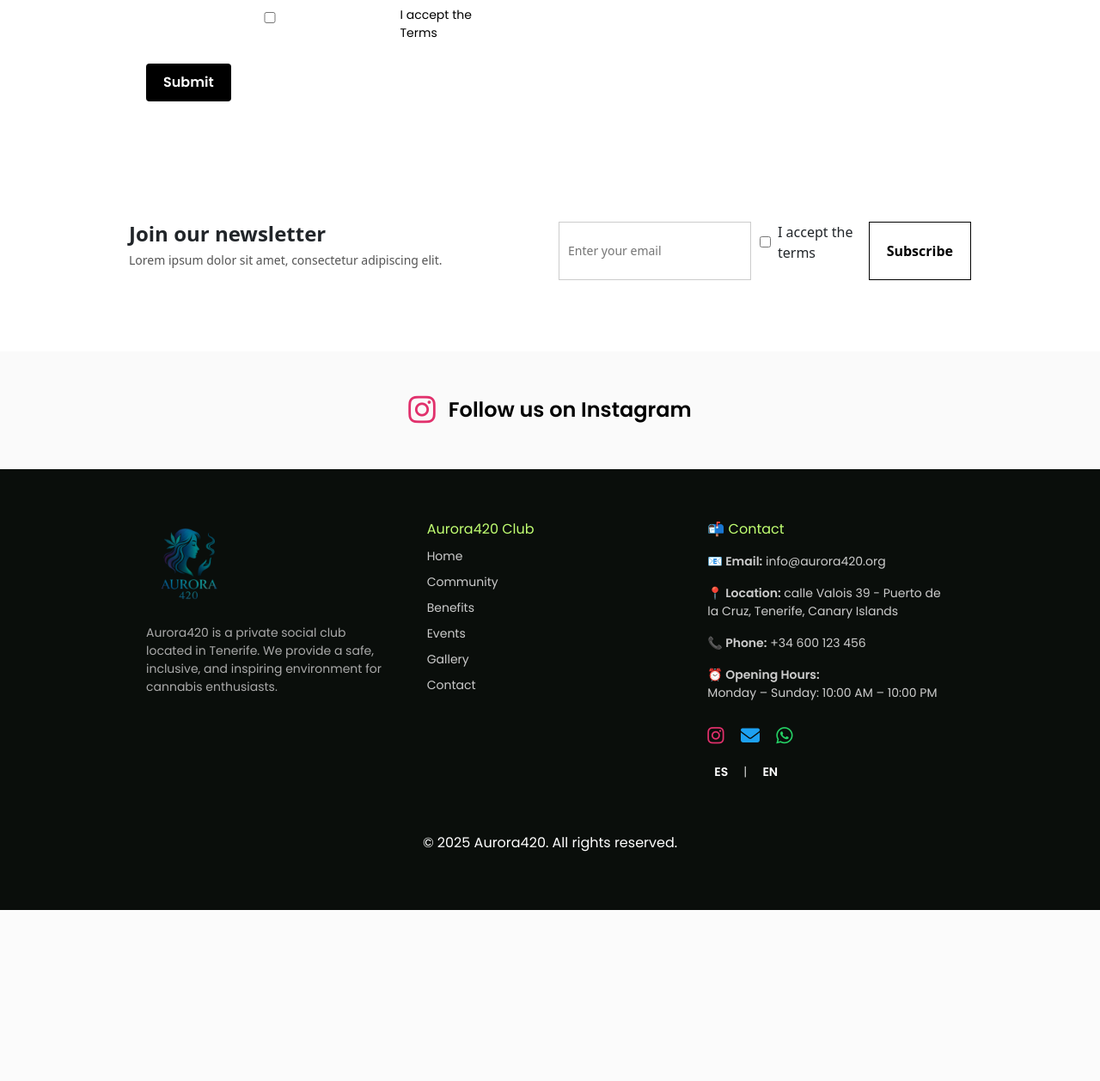
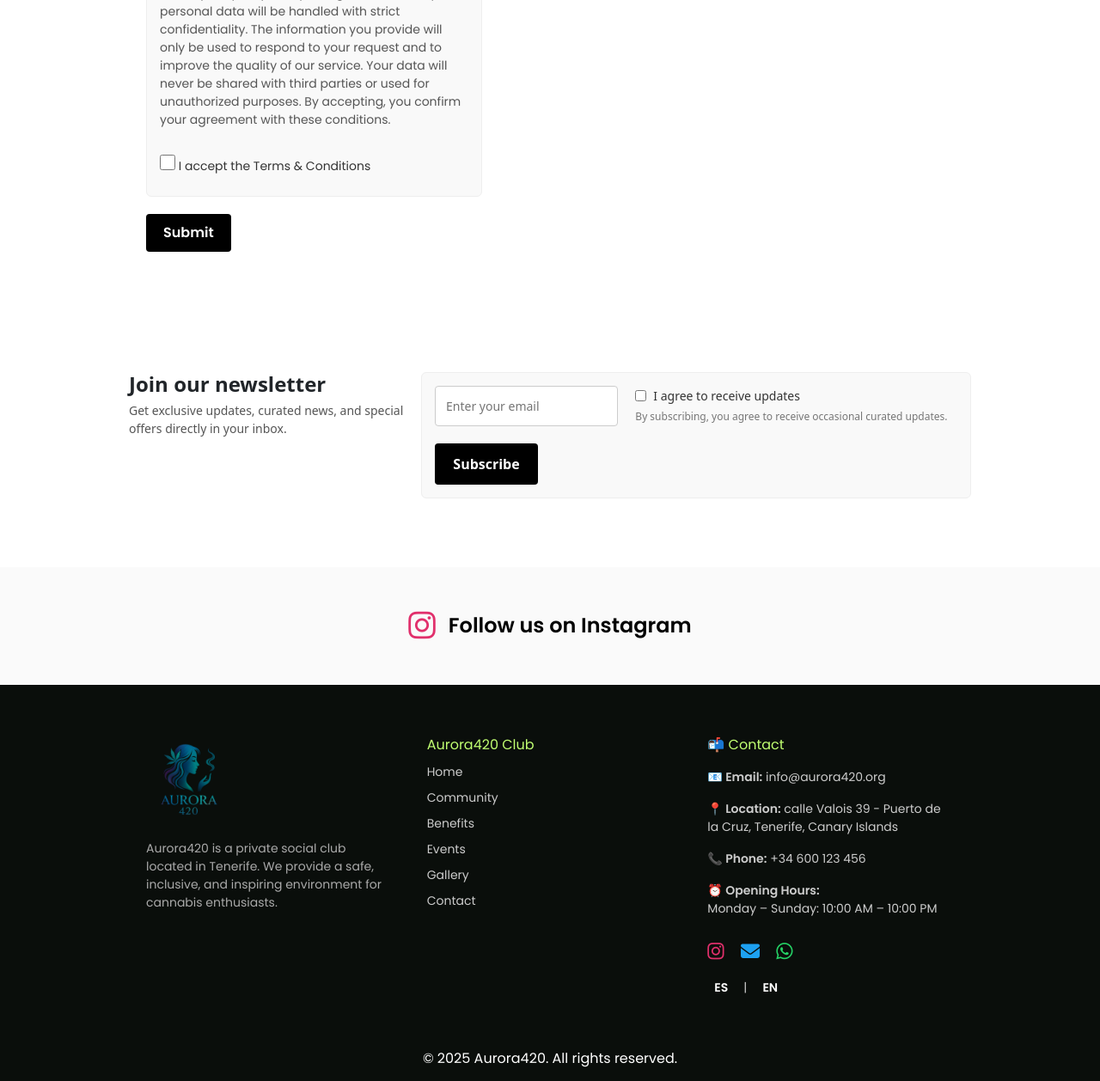
Before and after one commit to Aurora-Social/aurora420, a Django app: page /en/ in a window 1280 px wide. Shown: the part 5242-6500 px from the top of the page at 86% size. Before the commit the page ends 6301 px from the top, so only its background shows below. Run offline with Django 4.2, Linux system fonts and the light colour scheme; some libraries are stand-ins or nearby versions.

Commit message:
checkbox duzenlendi

```diff
--- a/core/templates/index.html
+++ b/core/templates/index.html
@@ -11,7 +11,7 @@
 
     <!-- Logo ortada -->
     <div class="hero-logo" data-aos="fade-up">
-        <img src="{% static 'images/1.png' %}" alt="Logo">
+        <img src="{% static 'images/12.png' %}" alt="Logo">
     </div>
 
     <!-- Yazı + Buton -->
@@ -245,7 +245,6 @@
     <!-- SOL: Form Alanı -->
     <div class="contact-form">
       <h2>Contact us</h2>
-      <p>Lorem ipsum dolor sit amet, consectetur adipiscing elit.</p>
       <form method="POST" action="{% url 'contact_submit' %}">
         {% csrf_token %}
 
@@ -258,9 +257,17 @@
         <label for="message">Message</label>
         <textarea id="message" name="message" rows="5" placeholder="Type your message..." required></textarea>
 
-        <div class="checkbox-group">
-          <input type="checkbox" id="terms" required />
-          <label for="terms">I accept the Terms</label>
+        <div class="checkbox-block">
+            <p class="checkbox-info">
+                We respect your privacy and guarantee that your personal data will be handled with strict confidentiality.
+                The information you provide will only be used to respond to your request and to improve the quality of our service.
+                Your data will never be shared with third parties or used for unauthorized purposes.
+                By accepting, you confirm your agreement with these conditions.
+            </p>
+            <label class="checkbox-label">
+                <input type="checkbox" name="terms" required>
+                <span>I accept the Terms & Conditions</span>
+            </label>
         </div>
 
         <button type="submit">Submit</button>
@@ -275,25 +282,36 @@
   </div>
 </section>
 
-<!-- ✨ Newsletter artık ayrı blok olarak altta -->
 <div class="newsletter">
   <div class="newsletter-text">
     <h4>Join our newsletter</h4>
-    <p>Lorem ipsum dolor sit amet, consectetur adipiscing elit.</p>
+    <p>Get exclusive updates, curated news, and special offers directly in your inbox.</p>
   </div>
 
   <form class="newsletter-form" method="POST" action="{% url 'subscribe' %}">
     {% csrf_token %}
-    <input type="email" name="email" placeholder="Enter your email" required />
 
-    <div class="checkbox-group">
-      <input type="checkbox" id="accept_news" required />
-      <label for="accept_news">I accept the terms</label>
+    <div class="newsletter-row">
+      <!-- Email input -->
+      <input type="email" name="email" placeholder="Enter your email" required />
+
+      <!-- Checkbox + kısa açıklama -->
+      <div class="newsletter-consent">
+        <label>
+          <input type="checkbox" name="accept_news" required>
+          <span>I agree to receive updates</span>
+        </label>
+        <small class="newsletter-info">
+          By subscribing, you agree to receive occasional curated updates.
+        </small>
+      </div>
+
+      <!-- Buton -->
+      <button type="submit">Subscribe</button>
     </div>
-
-    <button type="submit">Subscribe</button>
   </form>
 </div>
+
 
 <section class="follow-instagram">
   <a href="https://www.instagram.com/aurora420club?igsh=MTV3NXlzbWVvcTVnbA%3D%3D&utm_source=qr" target="_blank" rel="noopener noreferrer">
--- a/static/css/style.css
+++ b/static/css/style.css
@@ -909,26 +909,76 @@ html {
   color: #555;
 }
 
+/* Newsletter satır düzeni */
 .newsletter-form {
-  flex: 1;
-  display: flex;
-  gap: 10px;
+  flex: 2;
+  min-width: 500px;
 }
 
-.newsletter-form input {
-  flex: 1;
-  padding: 10px;
-  border: 1px solid #ccc;
-  font-size: 14px;
+.newsletter-row {
+  display: flex;
+  align-items: center;
+  gap: 20px;
+  flex-wrap: wrap;
+  background: #f9f9f9;
+  padding: 15px;
+  border: 1px solid #eee;
+  border-radius: 6px;
 }
 
-.newsletter-form button {
-  padding: 10px 20px;
+.newsletter-row input[type="email"] {
+  flex: 1;
+  min-width: 200px;
+  padding: 12px;
+  font-size: 14px;
+  border: 1px solid #ccc;
+  border-radius: 4px;
+}
+
+.newsletter-consent {
+  flex: 2;
+  display: flex;
+  flex-direction: column;
+  gap: 5px;
+  min-width: 250px;
+}
+
+.newsletter-consent label {
+  display: flex;
+  align-items: center;
+  gap: 8px;
+  font-size: 14px;
+  color: #333;
+}
+
+.newsletter-consent .newsletter-info {
+  font-size: 12px;
+  color: #777;
+}
+
+.newsletter-row button {
+  padding: 12px 20px;
   font-weight: bold;
-  border: 1px solid #000;
-  background: white;
+  background: black;
+  color: white;
+  border: none;
+  border-radius: 4px;
   cursor: pointer;
+  min-width: 120px;
 }
+
+/* Mobil için alta geçsin */
+@media (max-width: 768px) {
+  .newsletter-row {
+    flex-direction: column;
+    align-items: stretch;
+  }
+  .newsletter-row button {
+    width: 100%;
+  }
+}
+
+
 
 @media (max-width: 768px) {
   .contact-container,
@@ -971,6 +1021,42 @@ html {
     height: auto;
     max-width: 100%;
   }
+}
+
+.checkbox-block {
+  margin: 20px 0;
+  background: #f9f9f9;
+  padding: 15px;
+  border-radius: 6px;
+  border: 1px solid #eee;
+}
+
+.checkbox-info {
+  font-size: 13px;
+  color: #555;
+  margin-bottom: 10px;
+  line-height: 1.5;
+}
+
+.checkbox-info a {
+  color: black;
+  font-weight: 500;
+  text-decoration: underline;
+}
+
+.checkbox-label {
+  display: flex;
+  align-items: center;
+  gap: 10px;
+  font-size: 14px;
+  color: #333;
+  cursor: pointer;
+}
+
+.checkbox-label input[type="checkbox"] {
+  width: 18px;
+  height: 18px;
+  accent-color: black;
 }
 
 
```
Also changed, not shown: core/templates/pagina.html (+34 -13 lines), 4 other files.
